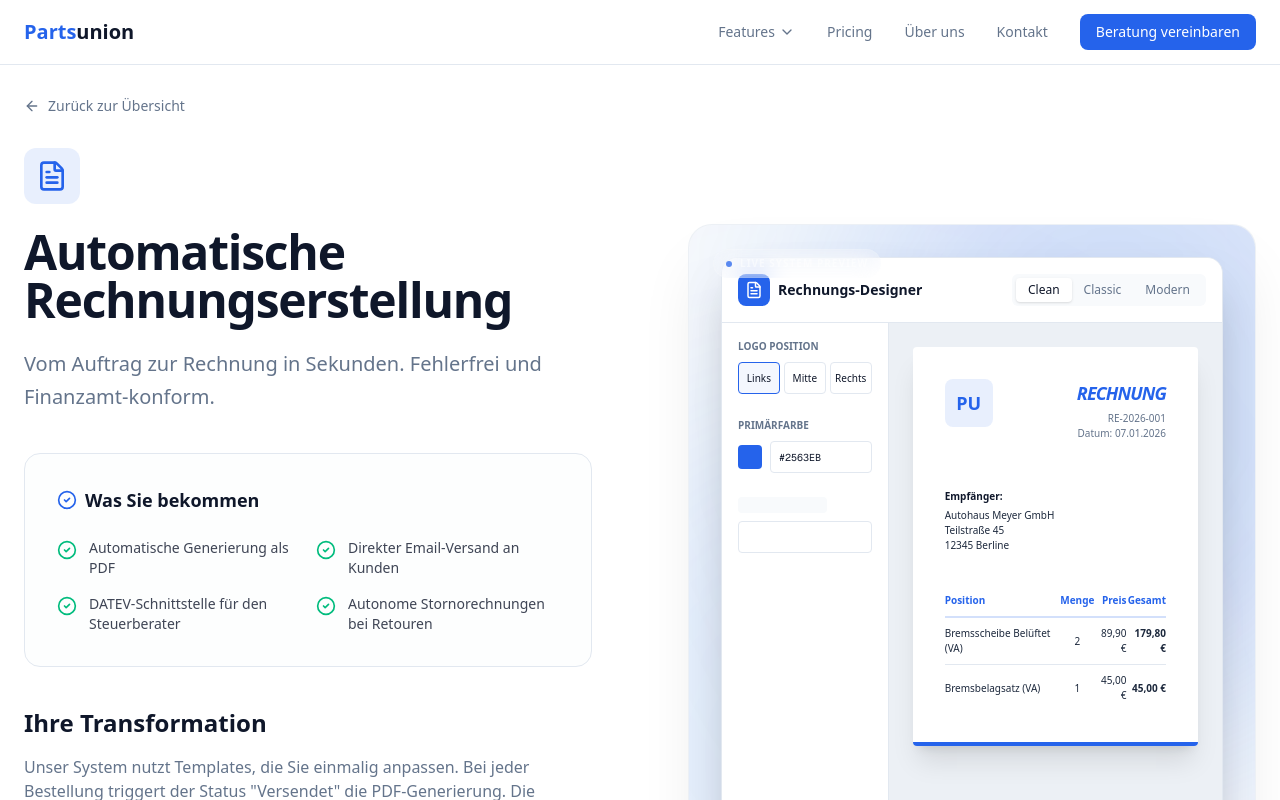
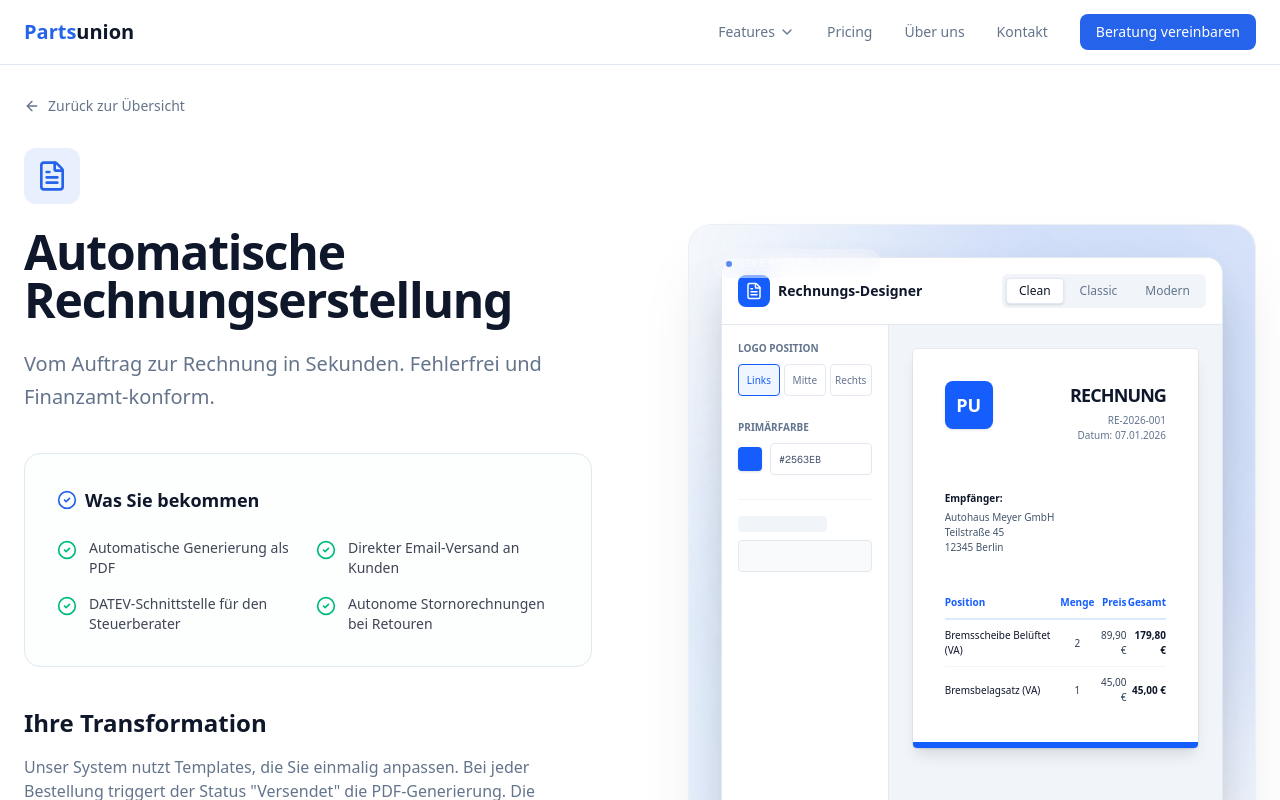
Before and after one commit to nyroxsystems-boop/landingpage, a Next.js app: page /features/automatische-rechnungserstellung in a window 1280 px wide. Shown: the top 800 px of the page. Built offline with nearby package versions, Linux system fonts and the light colour scheme.

Commit message:
style: enhance invoice preview layout and light theme consistency

```diff
--- a/components/features/InvoicePreview.tsx
+++ b/components/features/InvoicePreview.tsx
@@ -5,102 +5,102 @@ import { CheckCircle2, FileText, Download, Printer, Share2 } from 'lucide-react'
 
 export function InvoicePreview() {
     return (
-        <div className="w-full h-full bg-slate-50 dark:bg-slate-900/50 rounded-2xl border border-border overflow-hidden flex flex-col shadow-2xl">
+        <div className="w-full h-full bg-slate-50 rounded-2xl border border-slate-200 overflow-hidden flex flex-col shadow-2xl">
             {/* Header / Toolbar */}
-            <div className="bg-white dark:bg-slate-800 border-b border-border p-4 flex items-center justify-between">
+            <div className="bg-white border-b border-slate-200 p-4 flex items-center justify-between">
                 <div className="flex items-center gap-2">
-                    <div className="h-8 w-8 bg-primary rounded-lg flex items-center justify-center text-white">
+                    <div className="h-8 w-8 bg-blue-600 rounded-lg flex items-center justify-center text-white">
                         <FileText size={18} />
                     </div>
-                    <span className="font-bold text-sm">Rechnungs-Designer</span>
+                    <span className="font-bold text-sm text-slate-900">Rechnungs-Designer</span>
                 </div>
                 <div className="flex gap-2">
-                    <div className="flex bg-muted rounded-md p-1 p-0.5">
-                        <button className="px-3 py-1 text-xs font-medium bg-white dark:bg-slate-700 shadow-sm rounded">Clean</button>
-                        <button className="px-3 py-1 text-xs font-medium text-muted-foreground">Classic</button>
-                        <button className="px-3 py-1 text-xs font-medium text-muted-foreground">Modern</button>
+                    <div className="flex bg-slate-100 rounded-md p-1 gap-1">
+                        <button className="px-3 py-1 text-xs font-medium bg-white text-slate-900 shadow-sm rounded border border-slate-200">Clean</button>
+                        <button className="px-3 py-1 text-xs font-medium text-slate-500 hover:text-slate-900">Classic</button>
+                        <button className="px-3 py-1 text-xs font-medium text-slate-500 hover:text-slate-900">Modern</button>
                     </div>
                 </div>
             </div>
 
             <div className="flex-1 flex overflow-hidden">
                 {/* Sidebar */}
-                <div className="w-1/3 border-r border-border p-4 space-y-6 hidden md:block bg-white dark:bg-slate-800/50">
+                <div className="w-1/3 border-r border-slate-200 p-4 space-y-6 hidden md:block bg-white">
                     <div>
-                        <label className="text-[10px] font-bold uppercase text-muted-foreground mb-2 block">Logo Position</label>
+                        <label className="text-[10px] font-bold uppercase text-slate-500 mb-2 block">Logo Position</label>
                         <div className="grid grid-cols-3 gap-1">
-                            <div className="h-8 border border-primary bg-primary/5 rounded flex items-center justify-center text-[10px] font-medium">Links</div>
-                            <div className="h-8 border border-border rounded flex items-center justify-center text-[10px] font-medium">Mitte</div>
-                            <div className="h-8 border border-border rounded flex items-center justify-center text-[10px] font-medium">Rechts</div>
+                            <div className="h-8 border border-blue-600 bg-blue-50 text-blue-600 rounded flex items-center justify-center text-[10px] font-medium">Links</div>
+                            <div className="h-8 border border-slate-200 text-slate-500 rounded flex items-center justify-center text-[10px] font-medium hover:bg-slate-50">Mitte</div>
+                            <div className="h-8 border border-slate-200 text-slate-500 rounded flex items-center justify-center text-[10px] font-medium hover:bg-slate-50">Rechts</div>
                         </div>
                     </div>
 
                     <div>
-                        <label className="text-[10px] font-bold uppercase text-muted-foreground mb-2 block">Primärfarbe</label>
+                        <label className="text-[10px] font-bold uppercase text-slate-500 mb-2 block">Primärfarbe</label>
                         <div className="flex items-center gap-2">
-                            <div className="h-6 w-6 rounded bg-primary" />
-                            <div className="h-8 flex-1 border border-border rounded px-2 flex items-center text-[10px] font-mono">#2563EB</div>
+                            <div className="h-6 w-6 rounded bg-blue-600 shadow-sm" />
+                            <div className="h-8 flex-1 border border-slate-200 rounded px-2 flex items-center text-[10px] font-mono text-slate-600">#2563EB</div>
                         </div>
                     </div>
 
-                    <div className="space-y-2">
-                        <div className="h-4 w-2/3 bg-muted rounded animate-pulse" />
-                        <div className="h-8 w-full border border-border rounded" />
+                    <div className="space-y-2 pt-4 border-t border-slate-100">
+                        <div className="h-4 w-2/3 bg-slate-100 rounded" />
+                        <div className="h-8 w-full border border-slate-200 rounded bg-slate-50" />
                     </div>
                 </div>
 
                 {/* Preview Area */}
-                <div className="flex-1 p-6 overflow-y-auto bg-slate-200/50 dark:bg-slate-950/50">
+                <div className="flex-1 p-6 overflow-y-auto bg-slate-100">
                     <motion.div
                         initial={{ y: 20, opacity: 0 }}
                         animate={{ y: 0, opacity: 1 }}
-                        className="bg-white dark:bg-slate-900 aspect-[1/1.4] w-full max-w-md mx-auto shadow-xl rounded-sm p-8 text-[10px] text-slate-800 dark:text-slate-300 relative overflow-hidden"
+                        className="bg-white aspect-[1/1.4] w-full max-w-md mx-auto shadow-lg rounded-sm p-8 text-[10px] text-slate-800 relative overflow-hidden ring-1 ring-slate-900/5"
                     >
                         {/* A4 Paper feel */}
                         <div className="flex justify-between mb-12">
-                            <div className="w-12 h-12 bg-primary/10 rounded-lg flex items-center justify-center text-primary font-bold text-lg">PU</div>
+                            <div className="w-12 h-12 bg-blue-600 text-white rounded-lg flex items-center justify-center font-bold text-lg shadow-sm">PU</div>
                             <div className="text-right">
-                                <h2 className="text-lg font-bold text-primary mb-1 uppercase tracking-tighter italic">Rechnung</h2>
-                                <p className="text-muted-foreground">RE-2026-001</p>
-                                <p className="text-muted-foreground">Datum: 07.01.2026</p>
+                                <h2 className="text-lg font-bold text-slate-900 mb-1 uppercase tracking-tighter">Rechnung</h2>
+                                <p className="text-slate-500">RE-2026-001</p>
+                                <p className="text-slate-500">Datum: 07.01.2026</p>
                             </div>
                         </div>
 
                         <div className="mb-8">
-                            <p className="font-bold text-slate-900 dark:text-white mb-1">Empfänger:</p>
-                            <p>Autohaus Meyer GmbH</p>
-                            <p>Teilstraße 45</p>
-                            <p>12345 Berline</p>
+                            <p className="font-bold text-slate-900 mb-1">Empfänger:</p>
+                            <p className="text-slate-600">Autohaus Meyer GmbH</p>
+                            <p className="text-slate-600">Teilstraße 45</p>
+                            <p className="text-slate-600">12345 Berlin</p>
                         </div>
 
                         {/* Table */}
                         <table className="w-full mb-8">
                             <thead>
-                                <tr className="border-b-2 border-primary/20 text-primary font-bold">
+                                <tr className="border-b-2 border-blue-100 text-blue-600 font-bold">
                                     <th className="text-left py-2">Position</th>
                                     <th className="text-center py-2">Menge</th>
                                     <th className="text-right py-2">Preis</th>
                                     <th className="text-right py-2">Gesamt</th>
                                 </tr>
                             </thead>
-                            <tbody className="divide-y divide-border">
+                            <tbody className="divide-y divide-slate-100 text-slate-700">
                                 <tr>
-                                    <td className="py-2 font-medium">Bremsscheibe Belüftet (VA)</td>
+                                    <td className="py-2 font-medium text-slate-900">Bremsscheibe Belüftet (VA)</td>
                                     <td className="text-center py-2">2</td>
                                     <td className="text-right py-2">89,90 €</td>
-                                    <td className="text-right py-2 font-bold">179,80 €</td>
+                                    <td className="text-right py-2 font-bold text-slate-900">179,80 €</td>
                                 </tr>
                                 <tr>
-                                    <td className="py-2 font-medium">Bremsbelagsatz (VA)</td>
+                                    <td className="py-2 font-medium text-slate-900">Bremsbelagsatz (VA)</td>
                                     <td className="text-center py-2">1</td>
                                     <td className="text-right py-2">45,00 €</td>
-                                    <td className="text-right py-2 font-bold">45,00 €</td>
+                                    <td className="text-right py-2 font-bold text-slate-900">45,00 €</td>
                                 </tr>
                             </tbody>
                         </table>
 
                         <div className="flex justify-end pt-4 border-t-2 border-slate-100">
-                            <div className="w-32 space-y-1">
+                            <div className="w-32 space-y-1 text-slate-600">
                                 <div className="flex justify-between">
                                     <span>Zwischensumme:</span>
                                     <span>224,80 €</span>
@@ -109,7 +109,7 @@ export function InvoicePreview() {
                                     <span>MwSt. (19%):</span>
                                     <span>42,71 €</span>
                                 </div>
-                                <div className="flex justify-between font-bold text-sm text-primary pt-2">
+                                <div className="flex justify-between font-bold text-sm text-blue-600 pt-2 border-t border-slate-100 mt-2">
                                     <span>Gesamt:</span>
                                     <span>267,51 €</span>
                                 </div>
@@ -117,14 +117,14 @@ export function InvoicePreview() {
                         </div>
 
                         {/* Bottom Decoration */}
-                        <div className="absolute bottom-0 left-0 right-0 h-1 bg-primary" />
+                        <div className="absolute bottom-0 left-0 right-0 h-1.5 bg-blue-600" />
                     </motion.div>
                 </div>
             </div>
 
             {/* Footer / Actions */}
-            <div className="bg-background border-t border-border p-3 flex justify-end gap-2">
-                <button className="flex items-center gap-1.5 px-3 py-1.5 text-xs font-bold bg-primary text-white rounded-lg hover:bg-primary/90 transition-colors">
+            <div className="bg-white border-t border-slate-200 p-3 flex justify-end gap-2">
+                <button className="flex items-center gap-1.5 px-3 py-1.5 text-xs font-bold bg-blue-600 text-white rounded-lg hover:bg-blue-700 transition-colors shadow-sm">
                     <Download size={14} /> Als PDF exportieren
                 </button>
             </div>
```
